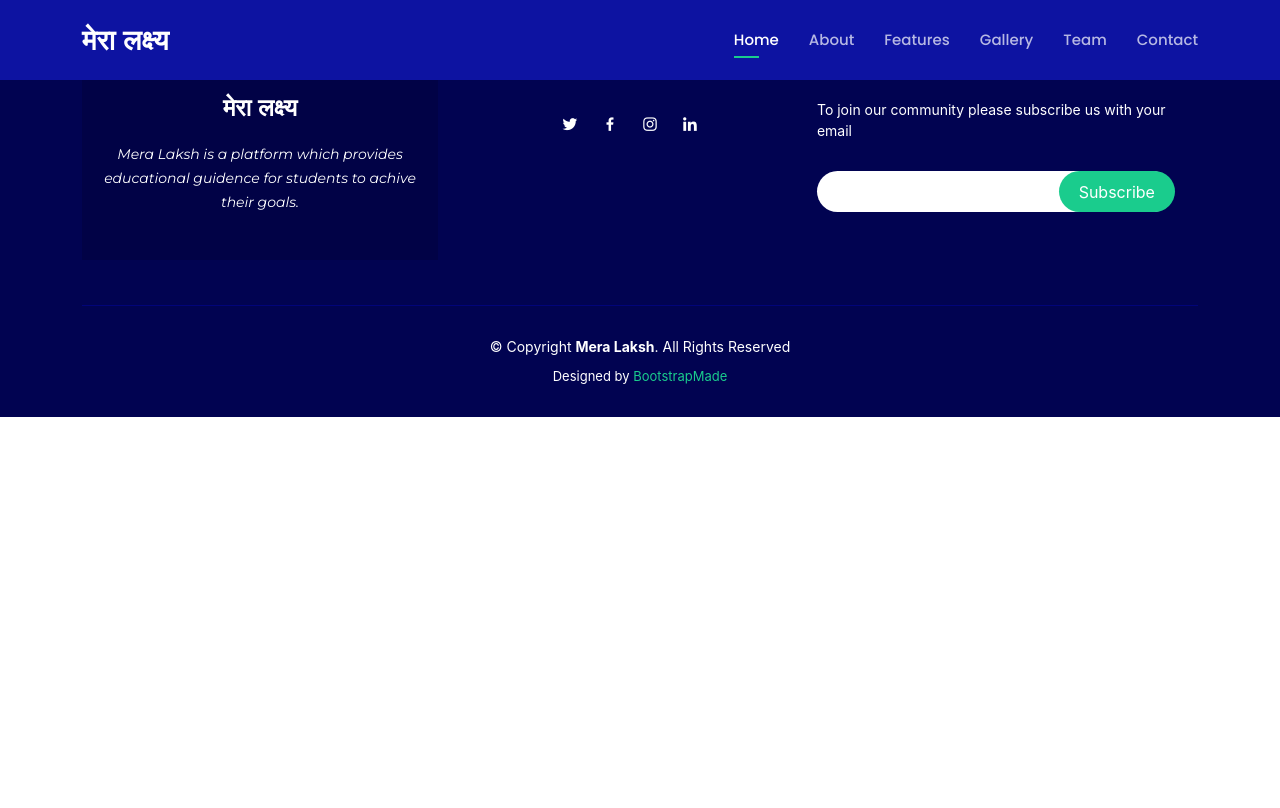
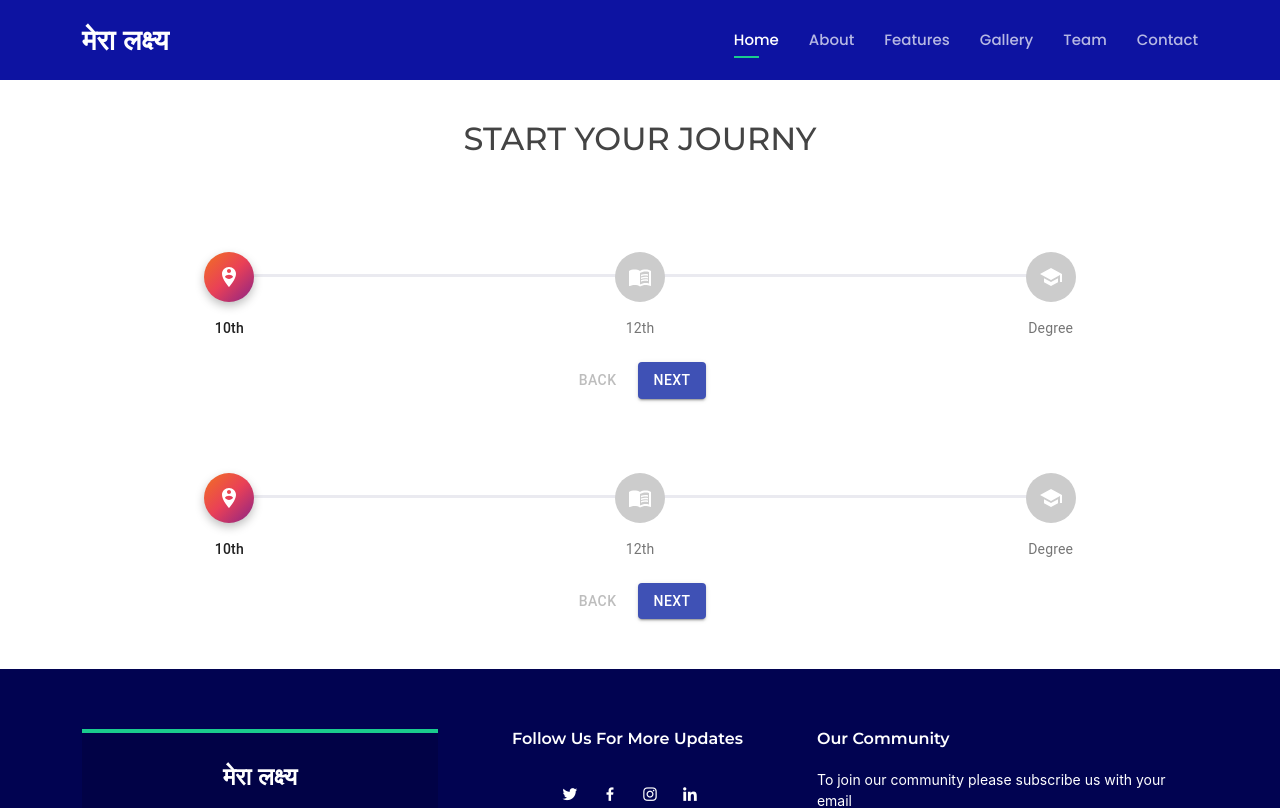
Before and after one commit to Mangeshbk/mera_laksh, a React (Create React App) app in the folder front_end/: page /1 in a window 1280 px wide. Shown: the top 808 px of the page. Built offline with nearby package versions, Linux system fonts and the light colour scheme.

Commit message:
updated journey page

```diff
--- a/front_end/package.json
+++ b/front_end/package.json
@@ -3,6 +3,8 @@
   "version": "0.1.0",
   "private": true,
   "dependencies": {
+    "@material-ui/core": "^4.12.3",
+    "@material-ui/icons": "^4.11.2",
     "@testing-library/jest-dom": "^5.11.10",
     "@testing-library/react": "^11.2.6",
     "@testing-library/user-event": "^12.8.3",
--- a/front_end/src/Pages/Home.jsx
+++ b/front_end/src/Pages/Home.jsx
@@ -8,7 +8,6 @@ import Gallery from "../components/gallery/Gallery.jsx";
 import Team from "../components/team/Team.jsx";
 import FAQ from "../components/FAQ/FAQ.jsx";
 import Contact from "../components/contact/Contact.jsx";
-import RecommendedCollege from "../components/recommendecCollege/RecommendedCollege.jsx";
 
 
 function Home() {
@@ -17,7 +16,6 @@ function Home() {
       <Header />
 
       <main id="main">
-      <RecommendedCollege />
         <Feature />
 
         <Counting />
@@ -32,8 +30,6 @@ function Home() {
 
         <Contact />
       </main>
-
-
     </>
   );
 }
--- a/front_end/src/Pages/Routes.jsx
+++ b/front_end/src/Pages/Routes.jsx
@@ -20,7 +20,10 @@ export default function Routes() {
         <Route exact path="/education_path">
           <EducationPath />
         </Route>
-        <Route exact path="/education_path:id">
+        <Route exact path="/education_path:category">
+          <Journy />
+        </Route>
+        <Route exact path="/:college">
           <Journy />
         </Route>
       </Switch>
--- a/front_end/src/Pages/journy/Journy.jsx
+++ b/front_end/src/Pages/journy/Journy.jsx
@@ -1,43 +1,14 @@
-import axios from "axios";
-import React, { useEffect, useState } from "react";
-import { useParams } from "react-router";
+import React from "react";
+import SingleJourny from "../../components/singleJourney/SingleJourney";
 
 function Journy() {
-  const { category } = useParams();
-
-  const [ctgry, setCtgry] = useState([]);
-  const [isLoading, setIsLoading] = useState(true);
-  const [isError, setIsError] = useState(false);
-
-  useEffect(() => {
-    fetchCtgry();
-  }, []);
-
-  const fetchCtgry = async () => {
-    try {
-      const res = await axios.get(`http://localhost:3050/data/${category}`);
-
-      console.log(res);
-      setCtgry(res.data);
-    } catch {
-      setIsError(true);
-    } finally {
-      setIsLoading(false);
-    }
-  };
-  console.log(ctgry);
-  return isLoading ? (
-    <div>
-      <h1>Loading...</h1>
-    </div>
-  ) : isError ? (
-    <div>
-      <h1>Error...</h1>
-    </div>
-  ) : (
-    <div>
-      <h1>Path to become {category}</h1>
-      my journy
+  return (
+    <div style={{ margin: "100px auto 50px" }}>
+      <h2 style={{ textAlign: "center", padding: "20px" }}>
+        START YOUR JOURNY
+      </h2>
+      <SingleJourny />
+      <SingleJourny />
     </div>
   );
 }
--- a/front_end/src/components/recommendecCollege/RecommendedCollege.jsx
+++ b/front_end/src/Pages/recommendecCollege/RecommendedCollege.jsx
@@ -1,6 +1,6 @@
 import React from "react";
-import CollegeCrad from "../collegeCard/CollegeCrad";
-import "./recommandCollege.css"
+import CollegeCrad from "../../components/collegeCard/CollegeCrad";
+import "./recommandCollege.css";
 const RecommendedCollege = () => {
   return (
     <div className="project-section">
--- a/front_end/src/components/contact/Contact.jsx
+++ b/front_end/src/components/contact/Contact.jsx
@@ -1,6 +1,9 @@
-import React from "react";
+import React, { useState } from "react";
 
 function Contact() {
+  const [form, setForm] = useState("");
+
+
   return (
     <>
       {/* <!-- ======= Contact Section ======= --> */}
--- /dev/null
+++ b/front_end/src/components/singleJourney/SingleJourney.jsx
@@ -0,0 +1,257 @@
+import React from "react";
+import PropTypes from "prop-types";
+import { makeStyles, withStyles } from "@material-ui/core/styles";
+import clsx from "clsx";
+import Stepper from "@material-ui/core/Stepper";
+import Step from "@material-ui/core/Step";
+import StepLabel from "@material-ui/core/StepLabel";
+import Check from "@material-ui/icons/Check";
+import StepConnector from "@material-ui/core/StepConnector";
+import Button from "@material-ui/core/Button";
+import Typography from "@material-ui/core/Typography";
+import SchoolIcon from "@material-ui/icons/School";
+import MenuBookIcon from "@material-ui/icons/MenuBook";
+import PersonPinCircleIcon from "@material-ui/icons/PersonPinCircle";
+import { useHistory, useParams } from "react-router";
+
+const useQontoStepIconStyles = makeStyles({
+  root: {
+    color: "#eaeaf0",
+    display: "flex",
+    height: 22,
+    alignItems: "center",
+  },
+  active: {
+    color: "#784af4",
+  },
+  circle: {
+    width: 8,
+    height: 8,
+    borderRadius: "50%",
+    backgroundColor: "currentColor",
+  },
+  completed: {
+    color: "#784af4",
+    zIndex: 1,
+    fontSize: 18,
+  },
+});
+
+function QontoStepIcon(props) {
+  const classes = useQontoStepIconStyles();
+  const { active, completed } = props;
+
+  return (
+    <div
+      className={clsx(classes.root, {
+        [classes.active]: active,
+      })}
+    >
+      {completed ? (
+        <Check className={classes.completed} />
+      ) : (
+        <div className={classes.circle} />
+      )}
+    </div>
+  );
+}
+
+QontoStepIcon.propTypes = {
+  active: PropTypes.bool,
+
+  completed: PropTypes.bool,
+};
+
+const ColorlibConnector = withStyles({
+  alternativeLabel: {
+    top: 22,
+  },
+  active: {
+    "& $line": {
+      backgroundImage:
+        "linear-gradient( 95deg,rgb(242,113,33) 0%,rgb(233,64,87) 50%,rgb(138,35,135) 100%)",
+    },
+  },
+  completed: {
+    "& $line": {
+      backgroundImage:
+        "linear-gradient( 95deg,rgb(242,113,33) 0%,rgb(233,64,87) 50%,rgb(138,35,135) 100%)",
+    },
+  },
+  line: {
+    height: 3,
+    border: 0,
+    backgroundColor: "#eaeaf0",
+    borderRadius: 1,
+  },
+})(StepConnector);
+
+const useColorlibStepIconStyles = makeStyles({
+  root: {
+    backgroundColor: "#ccc",
+    zIndex: 1,
+    color: "#fff",
+    width: 50,
+    height: 50,
+    display: "flex",
+    borderRadius: "50%",
+    justifyContent: "center",
+    alignItems: "center",
+  },
+  active: {
+    backgroundImage:
+      "linear-gradient( 136deg, rgb(242,113,33) 0%, rgb(233,64,87) 50%, rgb(138,35,135) 100%)",
+    boxShadow: "0 4px 10px 0 rgba(0,0,0,.25)",
+  },
+  completed: {
+    backgroundImage:
+      "linear-gradient( 136deg, rgb(242,113,33) 0%, rgb(233,64,87) 50%, rgb(138,35,135) 100%)",
+  },
+});
+
+function ColorlibStepIcon(props) {
+  const classes = useColorlibStepIconStyles();
+  const { active, completed } = props;
+
+  const icons = {
+    1: <PersonPinCircleIcon />,
+    2: <MenuBookIcon />,
+    3: <SchoolIcon />,
+  };
+
+  return (
+    <div
+      className={clsx(classes.root, {
+        [classes.active]: active,
+        [classes.completed]: completed,
+      })}
+    >
+      {icons[String(props.icon)]}
+    </div>
+  );
+}
+
+ColorlibStepIcon.propTypes = {
+  active: PropTypes.bool,
+
+  completed: PropTypes.bool,
+
+  icon: PropTypes.node,
+};
+
+const useStyles = makeStyles((theme) => ({
+  root: {
+    width: "100%",
+  },
+  button: {
+    marginRight: theme.spacing(1),
+  },
+  instructions: {
+    marginTop: theme.spacing(1),
+    marginBottom: theme.spacing(1),
+  },
+}));
+
+function getSteps() {
+  return ["10th", "12th", "Degree"];
+}
+
+// function getStepContent(step) {
+//   switch (step) {
+//     case 0:
+//       return "Start your journy";
+//     case 1:
+//       return "Slect your College";
+//     case 2:
+//       return "Select your Degree";
+//     default:
+//       return "Unknown step";
+//   }
+// }
+
+export default function SingleJourny() {
+  const { college } = useParams();
+  const history = useHistory();
+
+  console.log(college);
+  const classes = useStyles();
+  const [activeStep, setActiveStep] = React.useState(0);
+  const steps = getSteps();
+
+  const handleNext = () => {
+    setActiveStep((prevActiveStep) => prevActiveStep + 1);
+  };
+
+  const handleBack = () => {
+    setActiveStep((prevActiveStep) => prevActiveStep - 1);
+  };
+
+  const handleReset = () => {
+    setActiveStep(0);
+  };
+
+  return (
+    <div style={{ marginTop: "50px" }} className={classes.root}>
+      <Stepper
+        alternativeLabel
+        activeStep={activeStep}
+        connector={<ColorlibConnector />}
+      >
+        {steps.map((label) => (
+          <Step key={label}>
+            <StepLabel StepIconComponent={ColorlibStepIcon}>{label}</StepLabel>
+          </Step>
+        ))}
+      </Stepper>
+      <div
+        style={{
+          margin: "auto",
+          width: "300px",
+          display: "flex",
+          justifyContent: "center",
+        }}
+      >
+        {activeStep === steps.length ? (
+          <div>
+            <Typography className={classes.instructions}>
+              All steps completed - you&apos;re finished
+            </Typography>
+            <Button onClick={handleReset} className={classes.button}>
+              Reset
+            </Button>
+          </div>
+        ) : (
+          <div
+            style={{
+              margin: "auto",
+              width: "300px",
+              display: "flex",
+              justifyContent: "center",
+            }}
+          >
+            <Typography className={classes.instructions}>
+              {/* {getStepContent(activeStep)} */}
+            </Typography>
+            <div>
+              <Button
+                disabled={activeStep === 0}
+                onClick={handleBack}
+                className={classes.button}
+              >
+                Back
+              </Button>
+              <Button
+                variant="contained"
+                color="primary"
+                onClick={handleNext}
+                className={classes.button}
+              >
+                {activeStep === steps.length - 1 ? "Finish" : "Next"}
+              </Button>
+            </div>
+          </div>
+        )}
+      </div>
+    </div>
+  );
+}
```
Also changed, not shown: front_end/src/App.js (+8 -8 lines), front_end/src/Pages/recommendecCollege/recommandCollege.css (renamed from front_end/src/components/recommendecCollege/recommandCollege.css), 1 other file (tests, documents, lock files or other folders). Lines whose indentation alone changed are shown as unchanged.
